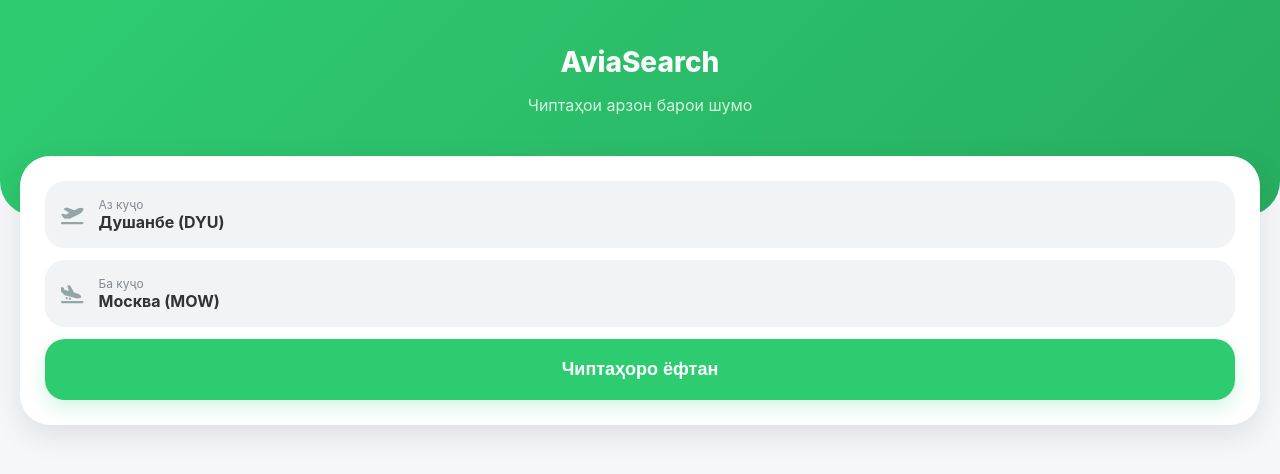
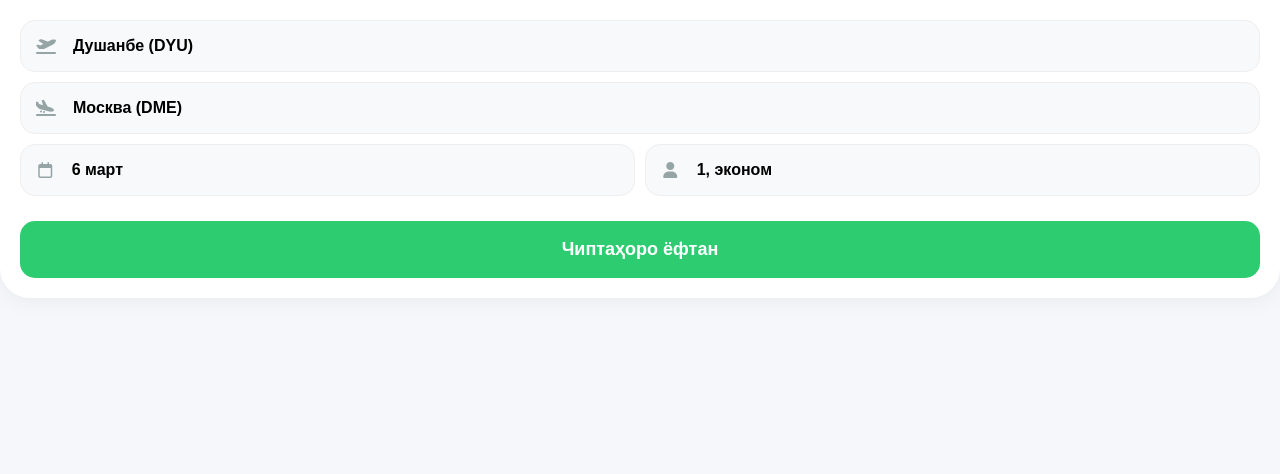
Before and after one commit to OSON-SAVDO/my-travel-app, a Flask app: page / in a window 1280 px wide. Shown: the top 474 px of the page. Run offline with Flask 3, Linux system fonts and the light colour scheme.

Commit message:
Update index.html for AviaSearch Pro branding

```diff
--- a/templates/index.html
+++ b/templates/index.html
@@ -3,107 +3,103 @@
 <head>
     <meta charset="UTF-8">
     <meta name="viewport" content="width=device-width, initial-scale=1.0, maximum-scale=1.0, user-scalable=no">
-    <title>AviaSearch Premium</title>
+    <title>AviaSearch Pro</title>
     <link href="https://cdnjs.cloudflare.com/ajax/libs/font-awesome/6.0.0/css/all.min.css" rel="stylesheet">
     <style>
-        :root { --main: #2ecc71; --bg: #f5f7fa; }
-        body { font-family: -apple-system, sans-serif; background: var(--bg); margin: 0; padding-bottom: 30px; }
+        :root { --main: #2ecc71; --bg: #f5f7fa; --text: #2d3436; }
+        body { font-family: -apple-system, BlinkMacSystemFont, sans-serif; background: var(--bg); margin: 0; color: var(--text); }
 
-        /* Сарлавҳа мисли видео */
-        .header { background: linear-gradient(135deg, #2ecc71, #27ae60); padding: 45px 20px 85px 20px; border-radius: 0 0 35px 35px; color: white; text-align: center; }
-        .header h1 { margin: 0; font-size: 28px; font-weight: 800; }
+        /* Сарлавҳа ва Ҷустуҷӯ (сонияи 0:01) */
+        .header-search { background: white; padding: 20px; border-radius: 0 0 30px 30px; box-shadow: 0 4px 20px rgba(0,0,0,0.05); }
+        .input-box { background: #f8f9fa; padding: 15px; border-radius: 15px; margin-bottom: 10px; display: flex; align-items: center; border: 1px solid #eee; }
+        .input-box i { color: #95a5a6; margin-right: 15px; width: 20px; text-align: center; }
+        .input-box input { border: none; background: transparent; width: 100%; font-size: 16px; font-weight: 600; outline: none; }
 
-        /* Қуттии ҷустуҷӯ */
-        .search-card { background: white; margin: -60px 20px 20px 20px; padding: 25px; border-radius: 30px; box-shadow: 0 10px 30px rgba(0,0,0,0.1); }
-        .input-item { background: #f1f3f5; padding: 16px; border-radius: 20px; margin-bottom: 12px; display: flex; align-items: center; cursor: pointer; }
-        .input-item i { color: #95a5a6; margin-right: 15px; font-size: 18px; }
-        .input-label { font-size: 12px; color: #7f8c8d; }
-        .input-value { font-size: 16px; font-weight: 700; color: #333; }
+        .row { display: flex; gap: 10px; margin-bottom: 15px; }
+        .btn-find { background: var(--main); color: white; border: none; width: 100%; padding: 18px; border-radius: 15px; font-size: 18px; font-weight: 800; cursor: pointer; }
 
-        .btn-main { background: var(--main); color: white; border: none; width: 100%; padding: 20px; border-radius: 20px; font-size: 18px; font-weight: 800; cursor: pointer; box-shadow: 0 8px 20px rgba(46, 204, 113, 0.2); }
+        /* Натиҷаҳои ҷустуҷӯ (сонияи 0:13) */
+        .results-header { background: var(--main); color: white; padding: 20px; margin: 15px; border-radius: 20px; display: flex; justify-content: space-between; align-items: center; }
 
-        /* Тарҳи чипта мисли видео сонияи 0:32 */
-        .ticket { background: white; margin: 20px; padding: 25px; border-radius: 25px; box-shadow: 0 5px 20px rgba(0,0,0,0.04); }
-        .t-price { font-size: 24px; font-weight: 900; color: #2d3436; margin-bottom: 15px; display: block; }
-        .t-info { display: flex; justify-content: space-between; align-items: center; }
-        .t-time { font-size: 22px; font-weight: 800; color: #333; }
-        .t-city { font-size: 13px; color: #95a5a6; font-weight: 600; margin-top: 4px; }
-        .t-path { flex-grow: 1; text-align: center; margin: 0 20px; position: relative; border-top: 2px dashed #eee; margin-top: 10px; }
-        .t-path::after { content: '✈️'; position: absolute; top: -14px; left: 45%; background: white; padding: 0 5px; font-size: 14px; }
+        /* Карти чипта (сонияи 0:19) */
+        .ticket { background: white; margin: 15px; padding: 20px; border-radius: 25px; box-shadow: 0 10px 25px rgba(0,0,0,0.03); }
+        .t-price { font-size: 22px; font-weight: 900; margin-bottom: 15px; display: block; }
+        .t-main { display: flex; justify-content: space-between; align-items: center; }
+        .t-time { font-size: 20px; font-weight: 800; }
+        .t-city { font-size: 13px; color: #95a5a6; font-weight: 600; margin-top: 3px; }
+        .t-route { flex-grow: 1; text-align: center; margin: 0 15px; position: relative; }
+        .t-duration { font-size: 11px; color: var(--main); font-weight: bold; margin-bottom: 5px; }
+        .t-line { border-top: 2px solid #eee; width: 100%; display: block; }
 
-        .t-footer { display: flex; justify-content: space-between; align-items: center; margin-top: 20px; padding-top: 20px; border-top: 1px solid #f8f9fa; }
-        .airline { font-weight: 700; color: #7f8c8d; font-size: 14px; display: flex; align-items: center; }
-        .btn-buy { background: #ff9f43; color: white; padding: 12px 25px; border-radius: 15px; text-decoration: none; font-weight: 800; font-size: 14px; }
+        .t-footer { display: flex; justify-content: space-between; align-items: center; margin-top: 15px; padding-top: 15px; border-top: 1px solid #f9f9f9; }
+        .airline-logo { height: 25px; filter: grayscale(0.2); }
 
-        /* Эффекти боршавӣ (Skeleton) */
-        .skeleton { height: 160px; background: #eee; border-radius: 25px; margin: 20px; animation: pulse 1.5s infinite; }
-        @keyframes pulse { 50% { opacity: 0.5; } }
+        /* Skeleton */
+        .skeleton { height: 160px; background: white; border-radius: 25px; margin: 15px; animation: pulse 1.5s infinite; }
+        @keyframes pulse { 50% { opacity: 0.6; } }
     </style>
 </head>
 <body>
 
-<div class="header">
-    <h1>AviaSearch</h1>
-    <p style="opacity:0.8">Чиптаҳои арзон барои шумо</p>
+<div id="search-section">
+    <div class="header-search">
+        <div class="input-box"><i class="fas fa-plane-departure"></i><input type="text" id="origin" value="Душанбе (DYU)"></div>
+        <div class="input-box"><i class="fas fa-plane-arrival"></i><input type="text" id="dest" value="Москва (DME)"></div>
+        <div class="row">
+            <div class="input-box" style="flex:1"><i class="far fa-calendar"></i><input type="text" id="date" value="6 март"></div>
+            <div class="input-box" style="flex:1"><i class="fas fa-user"></i><input type="text" value="1, эконом"></div>
+        </div>
+        <button class="btn-find" onclick="searchFlights()">Чиптаҳоро ёфтан</button>
+    </div>
 </div>
 
-<div class="search-card">
-    <div class="input-item">
-        <i class="fas fa-plane-departure"></i>
-        <div><div class="input-label">Аз куҷо</div><div class="input-value">Душанбе (DYU)</div></div>
-    </div>
-    <div class="input-item">
-        <i class="fas fa-plane-arrival"></i>
-        <div><div class="input-label">Ба куҷо</div><div class="input-value">Москва (MOW)</div></div>
-    </div>
-    <button class="btn-main" onclick="search()">Чиптаҳоро ёфтан</button>
-</div>
-
-<div id="loader" style="display:none">
-    <div class="skeleton"></div>
-    <div class="skeleton"></div>
-</div>
-
-<div id="results"></div>
+<div id="results-area"></div>
 
 <script>
-async function search() {
-    const resDiv = document.getElementById('results');
-    const loader = document.getElementById('loader');
+async function searchFlights() {
+    const area = document.getElementById('results-area');
+    area.innerHTML = `
+        <div class="results-header">
+            <div><b>Душанбе — Moscow</b><br><small>6 мар., мусофирон: 1</small></div>
+            <i class="fas fa-edit"></i>
+        </div>
+        <div class="skeleton"></div><div class="skeleton"></div>`;
 
-    resDiv.innerHTML = '';
-    loader.style.display = 'block';
+    const res = await fetch('/api/search?origin=DYU&destination=DME&date=2026-03-06');
+    const data = await res.json();
 
-    try {
-        const response = await fetch('/api/search?origin=DYU&destination=MOW');
-        const data = await response.json();
-        loader.style.display = 'none';
+    area.innerHTML = `
+        <div class="results-header">
+            <div><b>Душанбе — Moscow</b><br><small>6 мар., мусофирон: 1</small></div>
+            <i class="fas fa-edit"></i>
+        </div>`;
 
-        if(data.success && data.data.length > 0) {
-            data.data.forEach(f => {
-                resDiv.innerHTML += `
+    if(data.success && data.data.length > 0) {
+        data.data.forEach(f => {
+            // Интихоби логотип вобаста ба ширкат (мисли сонияи 0:19)
+            let logo = 'https://iticket.tj/img/airlines/U6.png'; // Ural Airlines default
+            if(f.airline === 'SZ') logo = 'https://iticket.tj/img/airlines/SZ.png'; // Somon Air
+
+            area.innerHTML += `
                 <div class="ticket">
-                    <span class="t-price">${f.price} TJS</span>
-                    <div class="t-info">
-                        <div><div class="t-time">07:30</div><div class="t-city">${f.origin}</div></div>
-                        <div class="t-path"></div>
-                        <div style="text-align:right"><div class="t-time">11:50</div><div class="t-city">${f.destination}</div></div>
+                    <span class="t-price">${f.price} c.</span>
+                    <div class="t-main">
+                        <div><div class="t-time">04:50</div><div class="t-city">${f.origin}</div></div>
+                        <div class="t-route">
+                            <div class="t-duration">4с 40д</div>
+                            <span class="t-line"></span>
+                            <div style="font-size:11px; color:#2ecc71; margin-top:5px;">Парвози мустақим</div>
+                        </div>
+                        <div style="text-align:right"><div class="t-time">07:30</div><div class="t-city">${f.destination}</div></div>
                     </div>
                     <div class="t-footer">
-                        <div class="airline"><i class="fas fa-plane" style="margin-right:10px; color:var(--main)"></i> ${f.airline}</div>
-                        <a href="https://www.aviasales.com${f.link}" class="btn-buy" target="_blank">Харидан</a>
+                        <img src="${logo}" class="airline-logo" alt="${f.airline}">
+                        <a href="#" style="background:#ff9f43; color:white; padding:10px 20px; border-radius:12px; text-decoration:none; font-weight:bold; font-size:14px;">Харидан</a>
                     </div>
                 </div>`;
-            });
-        } else {
-            resDiv.innerHTML = '<p style="text-align:center; color:gray; padding:20px;">Маълумот ёфт нашуд</p>';
-        }
-    } catch(e) {
-        loader.style.display = 'none';
-        resDiv.innerHTML = '<p style="text-align:center; color:red;">Хатогии API</p>';
+        });
     }
 }
 </script>
-
 </body>
 </html>
```
